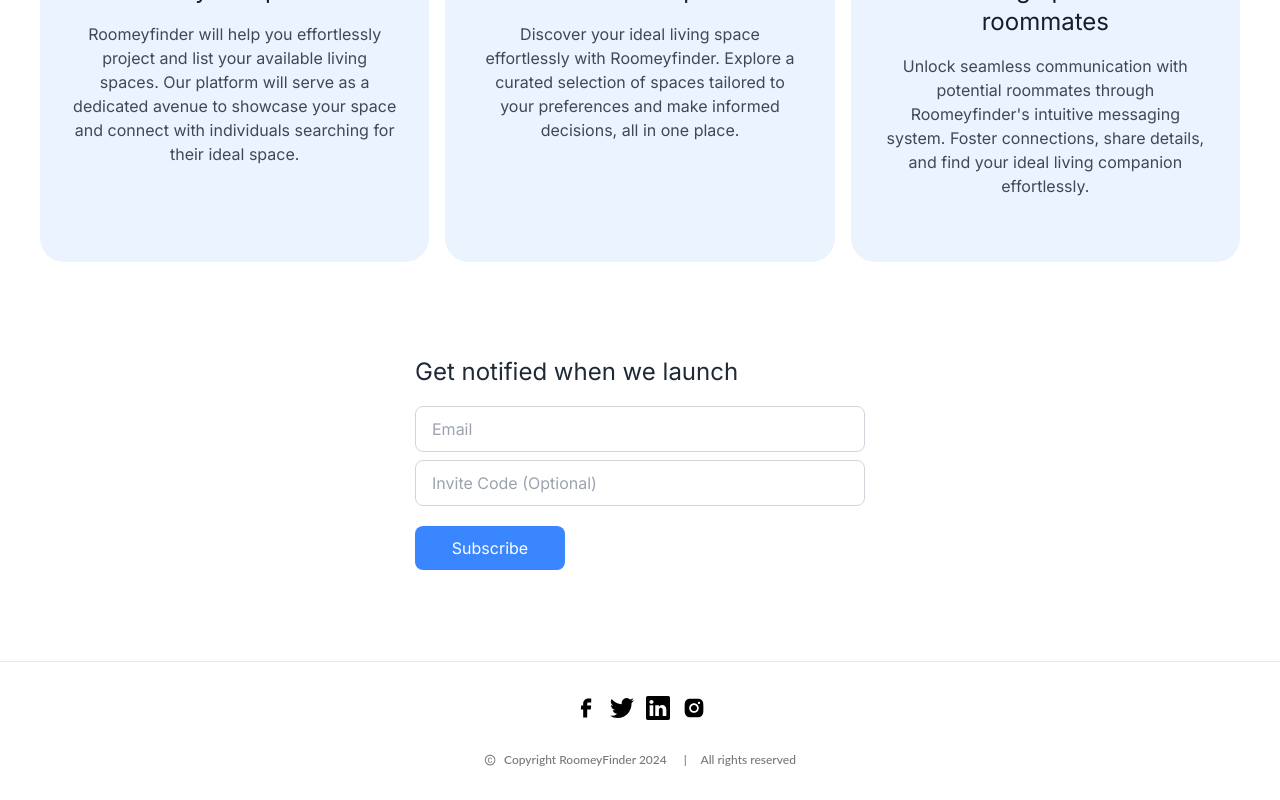
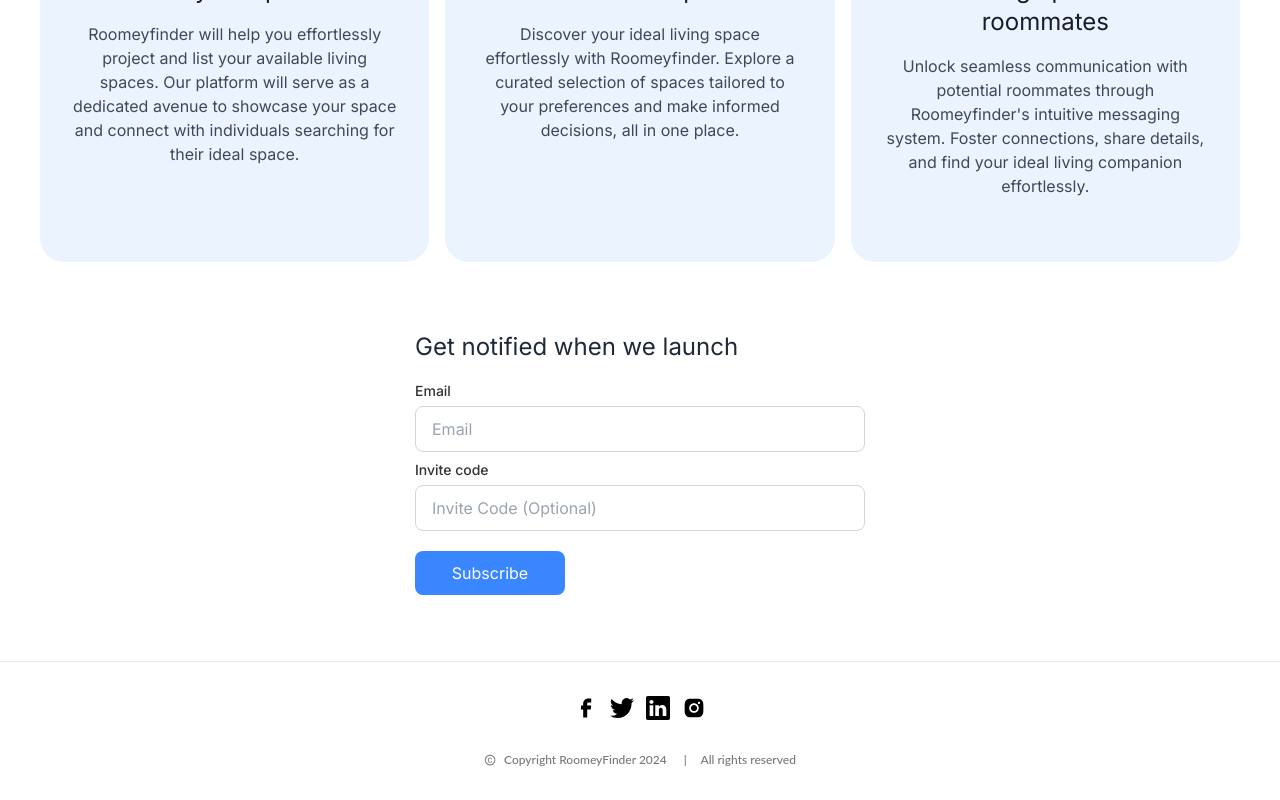
Before and after one commit to RoomeyFinder/countdown-to-launch, a Next.js app: page / in a window 1280 px wide. Shown: the part 998-1798 px from the top of the page. Built offline with nearby package versions, Linux system fonts and the light colour scheme.

Commit message:
add form labels

```diff
--- a/app/_components/SubscribeForm.tsx
+++ b/app/_components/SubscribeForm.tsx
@@ -58,13 +58,12 @@
         aria-label="Email Form"
         className="mx-auto w-[90%] max-w-[450px] "
       >
-        <label
-          htmlFor="name"
-          className="text-[24px] font-[400] text-gray-800 text-start leading-9 mb-4"
-        >
+        <p className="text-[24px] font-[400] text-gray-800 text-start leading-9 mb-4">
           Get notified when we launch
-        </label>
+        </p>
         <div className="flex flex-col gap-2">
+          <div>
+            <label className="font-[500]" htmlFor="email">Email</label>
             <input
               className="bg-white w-2/3 grow focus:outline-0 focus:border-l-[#3a86ff] focus:border-y-[#3a86ff] border border-gray-300 w-full px-4 py-3 text-base leading-4 rounded-lg disabled:opacity-[0.4] disabled:cursor-not-allowed"
               maxLength={256}
@@ -78,15 +77,20 @@
               value={email}
               onChange={(e) => setEmail(e.target.value)}
             />
+          </div>
+          <div>
+            <label className="font-[500]" htmlFor="invite-code">Invite code</label>
             <input
               placeholder="Invite code (optional)"
               className="bg-white w-2/3 grow focus:outline-0 focus:border-l-[#3a86ff] focus:border-y-[#3a86ff] border border-gray-300 w-full px-4 py-3 text-base leading-4 rounded-lg uppercase placeholder:capitalize disabled:opacity-[0.4] disabled:cursor-not-allowed"
               type=""
+              id="invite-code"
               maxLength={11}
               value={inviteCode}
               disabled={loading}
               onChange={(e) => setInviteCode(e.target.value)}
             />
+          </div>
           <input
             type="submit"
             className={`${
```
Lines whose indentation alone changed are shown as unchanged.
